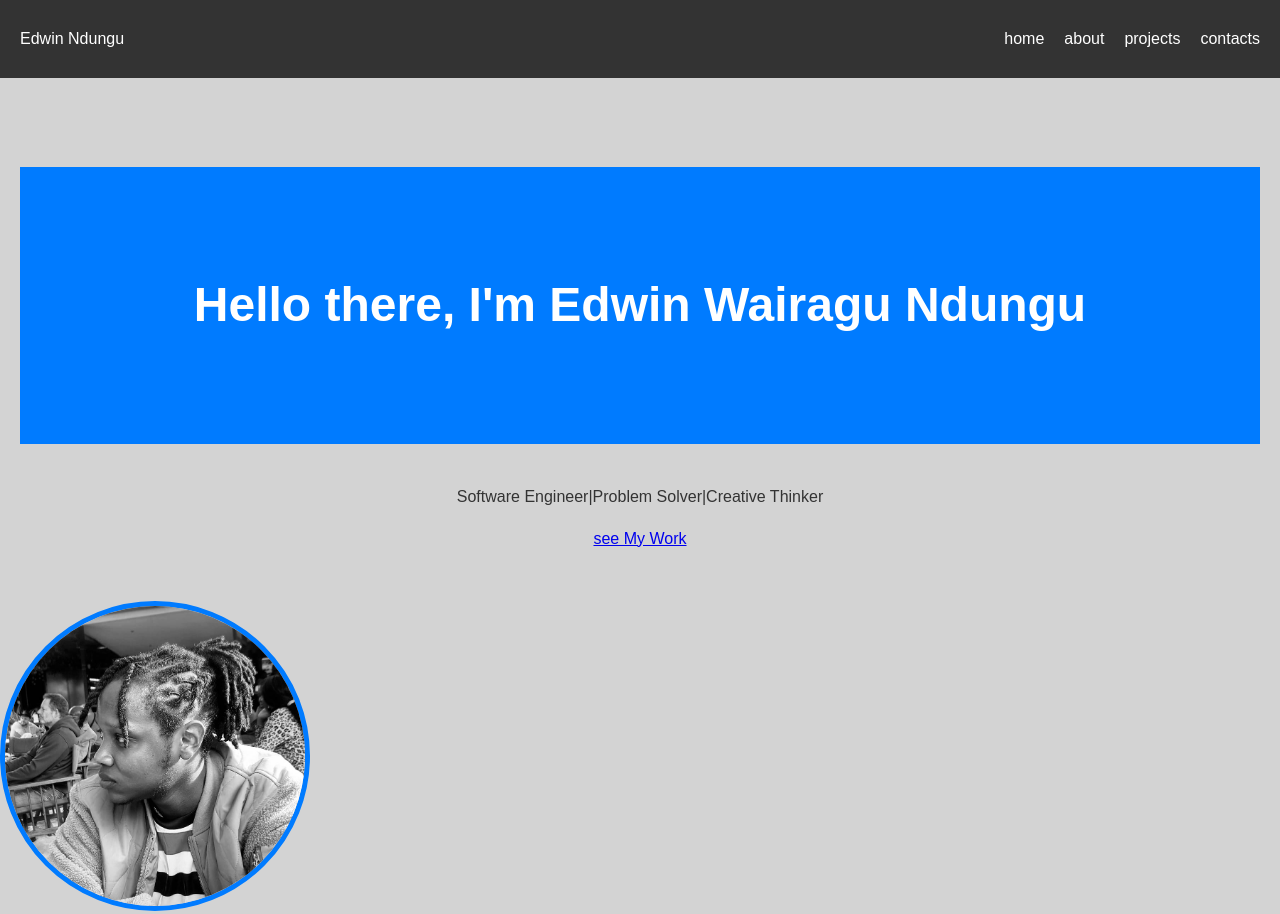
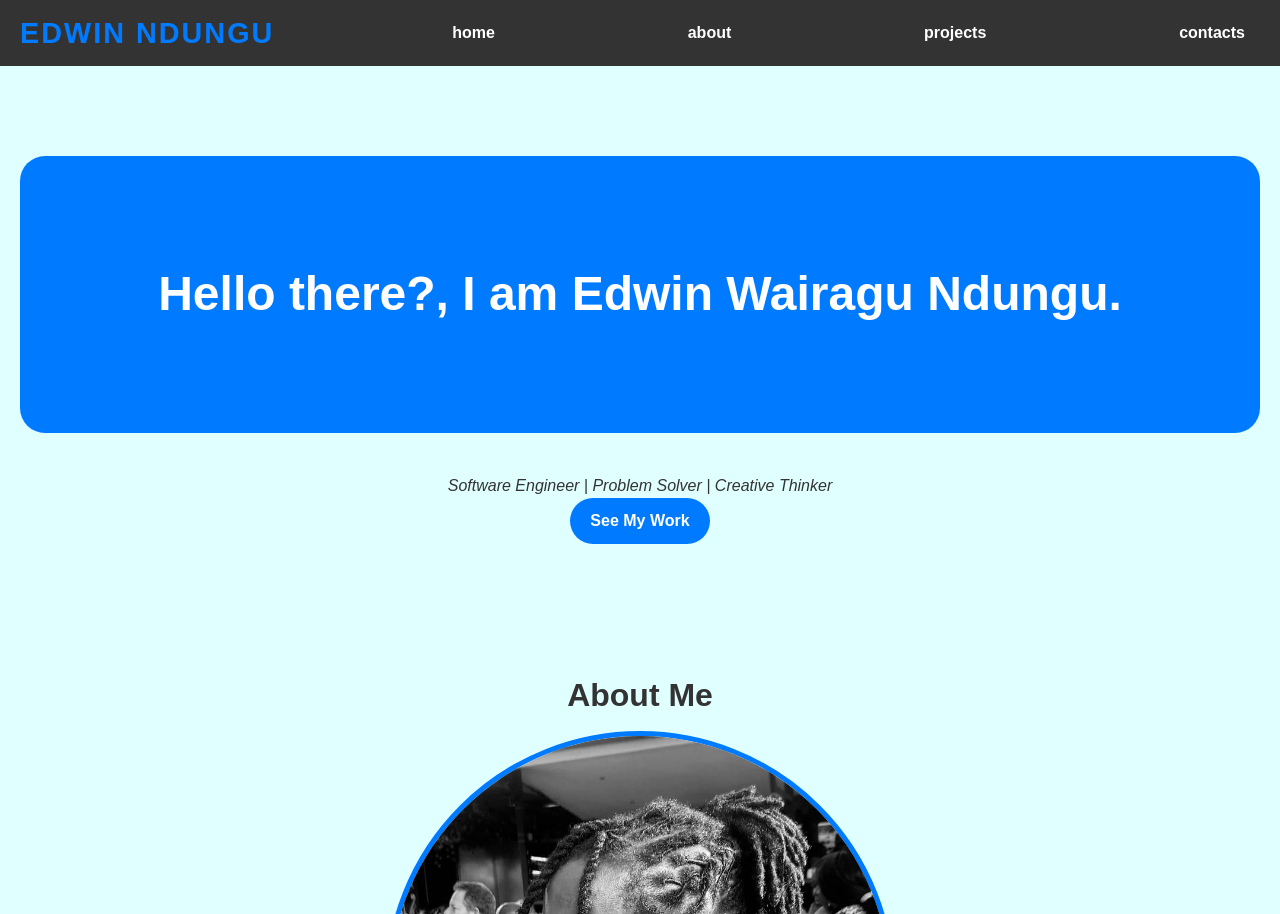
Before and after one commit to edwinndungu2/Portfolio, a plain HTML site: page index.html in a window 1280 px wide. Shown: the top 914 px of the page. Drawn offline with Linux system fonts and the light colour scheme.

Commit message:
Final changes

```diff
--- a/css/style.css
+++ b/css/style.css
@@ -2,8 +2,12 @@ body {
     margin: 0;
     font-family: Arial, Helvetica, sans-serif;
     line-height: 1.6;
-    background: lightgrey;
+    background: lightcyan;
     color: #333;
+    background-size: cover;
+    background-position: center;
+    background-repeat: no-repeat;
+
 
 }
 
@@ -17,17 +21,13 @@ nav {
 
 }
 
-nav.logo {
-    font-size: 24px;
-    font-weight: bold;
-}
 
-nav ul{
-    list-style: none;
-    display: flex;
-    gap: 20px;
 
-}
+
+
+
+
+
 
 nav a{
     color: #fff;
@@ -41,19 +41,21 @@ h1{
     padding: 100px 20px;
     background: #007bff;
     color: #fff;
+    border-radius: 25px;
+
 
 }
 img{
 
     border-radius: 50%;
-    max-width: 300px;
+    max-width: 500px;
     width: 100%;
     border: 5px solid #007bff;
 
 
 
+}
 
-}
 
  section {
     padding: 50px 20px ;
@@ -88,4 +90,58 @@ img{
     padding: 10px;
     background: #333;
     color: #fff;
+    font-size: 2rem;
+    font-weight: bold;
+
  }
+
+ h2{
+    font-size: 2rem;
+    margin-bottom: 10px;
+
+ }
+
+ p{
+    line-height: 1.6;
+    max-width: 600px;
+    margin: 0 auto;
+
+ }
+ .cta-button{
+    display: inline-block;
+    padding: 10px 20px;
+    background: #007bff;
+    color: #fff;
+    text-decoration: none;
+    font-weight: bold;
+    border-radius: 25px;
+
+ }
+
+ .cta-button:hover{
+    background: #0056b3;
+    transform: scale(1.05);
+
+ }
+
+ .logo{
+    font-size: 1.8rem;
+    font-weight: bold;
+    color: #007bff;
+    text-transform: uppercase;
+    letter-spacing: 2px;
+    text-decoration: none;
+
+ }
+
+
+ a{
+    font-weight: bold;
+    color: #fff;
+    text-decoration: none;
+    margin: 0 15px;
+ }
+
+ p{
+    font-style: italic;
+ }
--- a/index.html
+++ b/index.html
@@ -8,16 +8,18 @@
 </head>
 
 <body>
+
+
     <nav>
 
         <div class="logo">Edwin Ndungu</div>
 
-        <ul>
-            <li><a href="home">home</a></li>
-            <li><a href="about">about</a></li>
-            <li><a href="projects">projects</a></li>
-            <li><a href="contact">contacts</a></li>
-        </ul>
+
+            <a href="home">home</a>
+             <a href="about">about</a>
+            <a href="projects">projects</a>
+            <a href="contacts">contacts</a>
+
     </nav>
 
 
@@ -25,16 +27,14 @@
 
     <section id="home">
 <h1>
-    Hello there, I'm Edwin Wairagu Ndungu
+    Hello there?, I am Edwin Wairagu Ndungu.
 </h1>
 <p>
-     Software Engineer|Problem Solver|Creative Thinker
+     Software Engineer | Problem Solver | Creative Thinker
 </p>
-<a href="projects" class="btn">
-    see My Work
+<a href="projects" class="cta-button">See My Work
 </a>
     </section>
-    <img src="Images/WhatsApp Image 2025-03-02 at 10.30.48.jpeg" alt="portfolio photo">
 
 
 
@@ -42,6 +42,9 @@
 
     <section id="about">
         <H2>About Me</H2>
+        <img src="Images/WhatsApp Image 2025-03-02 at 10.30.48.jpeg" alt="portfolio photo">
+
+
         <p>
             I am Edwin Wairagu Ndungu , a passionate software developer at Moringa School focused on developing clean and working Portfolios.
             I love turning ideas into efficient code.
@@ -57,7 +60,7 @@
     <h3>
         Portfolio
     </h3>
-    <p>A well detailed personal website showcasing my skills and powerful projects</p>
+    <p>A well detailed personal portfolio showcasing my skills and powerful projects</p>
 </div>
 <div class="project">
     <h3>
@@ -73,7 +76,7 @@
 
 
 
-    <section id="contact">
+    <section id="contacts">
 <h2>Contact Me</h2>
 <form action="mail to:ewairagu@gmail.com" method="post" enctype="text/plain">
     <input type="text" name="Edwin" placeholder="Your Name" required>
@@ -87,13 +90,8 @@
     </section>
 <footer>
     <p>
-        $copy; 2025 Edwin Ndungu. All rights reserved
+        &copy;2025 Edwin Ndungu. All rights reserved.
     </p>
-</footer>
-
-
-
-
 
 
 </body>
```
Also changed, not shown: Images/WhatsApp Image 2025-03-02 at 13.29.24.jpeg (added).
